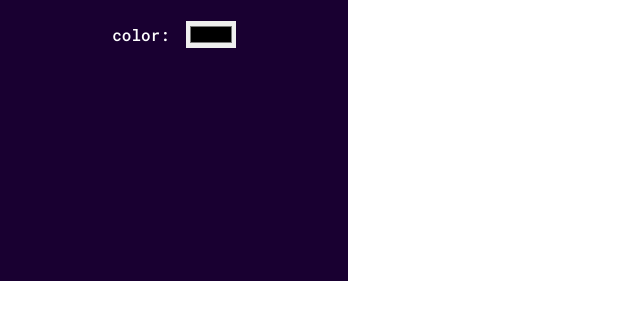
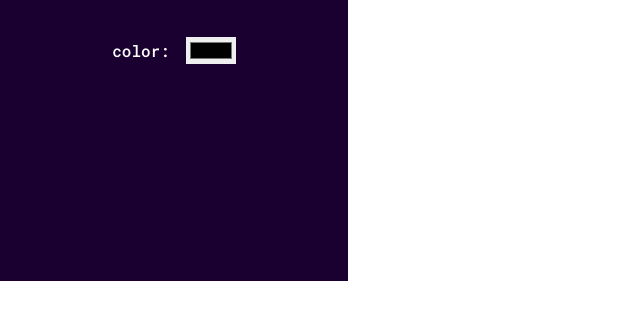
Before and after one commit to devhindo/doodle, a browser extension: page src/index.html in a window 1280 px wide. Shown: the part 67-386 px from the top of the page, without its empty margins (0-640 px from the left). Drawn offline with nearby package versions, Linux system fonts and the light colour scheme.

Commit message:
resized box

```diff
--- a/src/index.html
+++ b/src/index.html
@@ -11,9 +11,11 @@
 <body>
     <div class="container">
         <h1 id="title" class="title">doodle</h1>
-        <div class="color-box">
-            <p>color: </p>
-            <input type="color" id="color-selector" value="#000000">
+        <div class="content">
+            <div class="color-box">
+                <p>color: </p>
+                <input type="color" id="color-selector" value="#000000">
+            </div>
         </div>
     </div>
 </body>
--- a/src/style.css
+++ b/src/style.css
@@ -9,9 +9,8 @@ h1 {
     padding: 1.5rem;
     display: flex;
     flex-direction: column;
-    justify-content: flex-start;
     align-items: center;
-    gap: 1rem;
+    gap: 2rem;
     height: 300px;
     width:  300px;
     background-color: rgb(25, 0, 49);
@@ -28,8 +27,6 @@ h1 {
 
 #color-selector {
     border: none;
-
-
 }
 
 .color-box {
```
